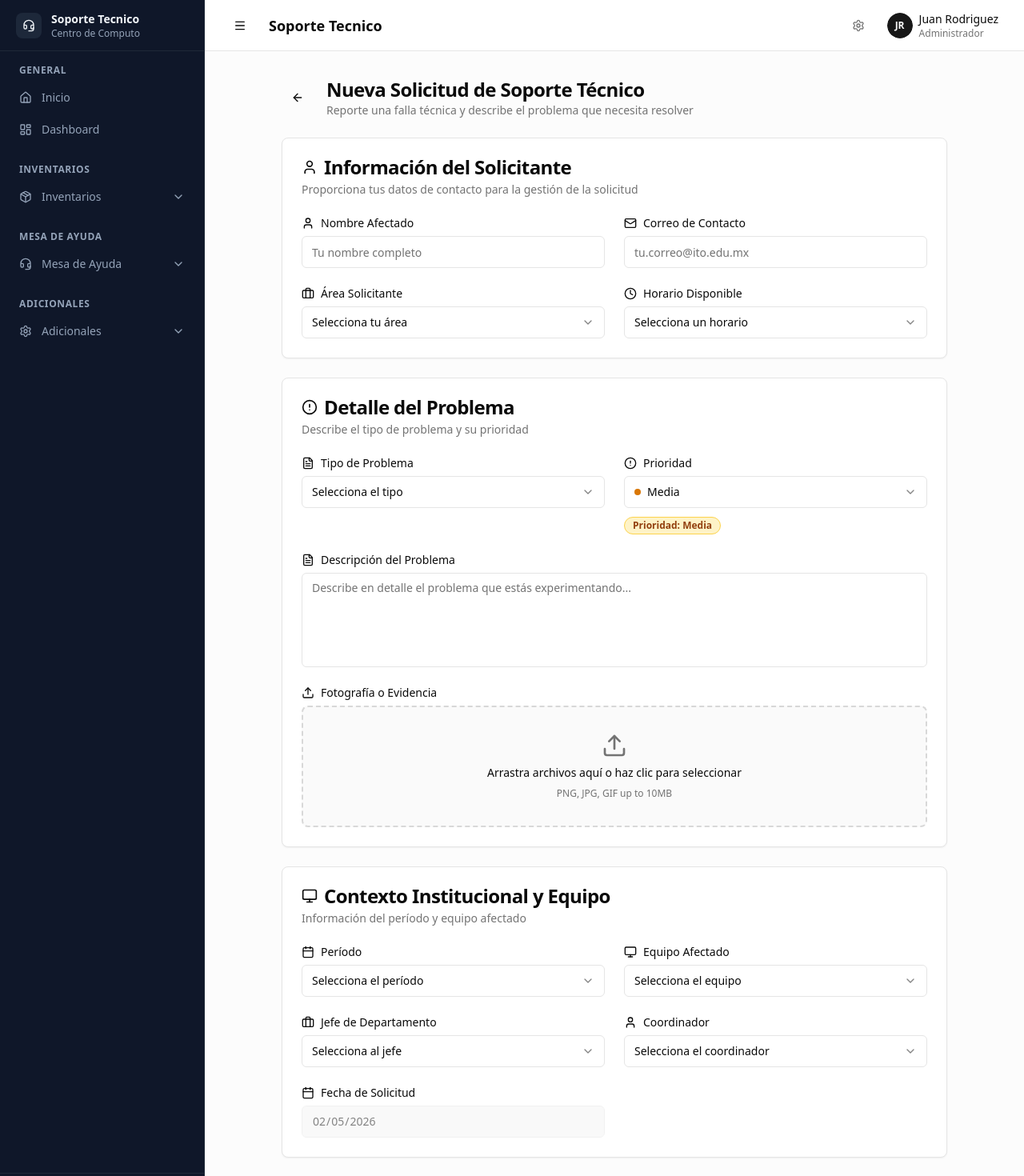
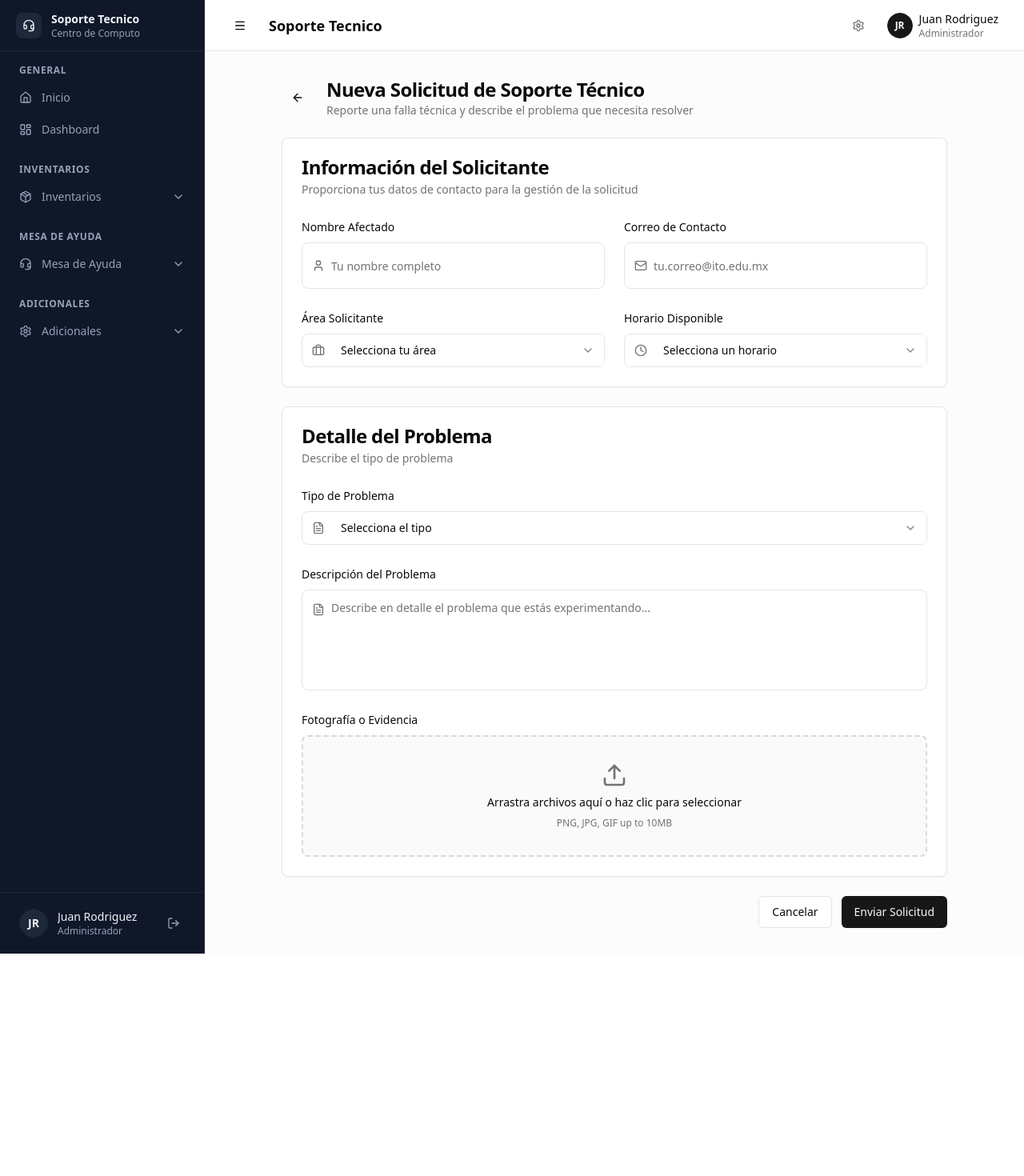
Before and after one commit to AlexDro360/v0-support-ticket-dashboard, a Next.js app: page /soporte/nueva-solicitud in a window 1280 px wide. Shown: the top 1470 px of the page at 80% size. After the commit the page ends 1192 px from the top, so only its background shows below. Built offline with nearby package versions, Linux system fonts and the light colour scheme.

Commit message:
refactor: simplify technical support form\n\nRemove section C, Priority field, section title icons, and integrate icons within inputs.

```diff
--- a/components/support-ticket-form.tsx
+++ b/components/support-ticket-form.tsx
@@ -5,7 +5,7 @@ import Link from "next/link"
 import React from "react"
 
 import { useState } from 'react'
-import { Loader2, User, Mail, Briefcase, Clock, AlertCircle, FileText, Calendar, Monitor, Upload, X } from 'lucide-react'
+import { Loader2, User, Mail, Briefcase, Clock, FileText, Upload, X } from 'lucide-react'
 import { Button } from '@/components/ui/button'
 import { Card, CardContent, CardDescription, CardHeader, CardTitle } from '@/components/ui/card'
 import { Input } from '@/components/ui/input'
@@ -13,7 +13,6 @@ import { Label } from '@/components/ui/label'
 import { Select, SelectContent, SelectItem, SelectTrigger, SelectValue } from '@/components/ui/select'
 import { Textarea } from '@/components/ui/textarea'
 import { Badge } from '@/components/ui/badge'
-
 const AREAS = [
   'Dirección',
   'Administración',
@@ -80,13 +79,7 @@ export function SupportTicketForm() {
     areaSolicitante: '',
     horarioDisponible: '',
     tipoProblema: '',
-    prioridad: 'Media',
     descripcion: '',
-    periodo: '',
-    equipo: '',
-    jefeDpto: '',
-    coordinador: '',
-    fecha: new Date().toISOString().split('T')[0]
   })
 
   const handleInputChange = (e: React.ChangeEvent<HTMLInputElement | HTMLTextAreaElement>) => {
@@ -136,28 +129,13 @@ export function SupportTicketForm() {
     alert('Solicitud enviada correctamente')
   }
 
-  const getPrioridadColor = (prioridad: string) => {
-    switch (prioridad) {
-      case 'Alta':
-        return 'bg-red-100 text-red-800 border border-red-300'
-      case 'Media':
-        return 'bg-amber-100 text-amber-800 border border-amber-300'
-      case 'Baja':
-        return 'bg-blue-100 text-blue-800 border border-blue-300'
-      default:
-        return 'bg-gray-100 text-gray-800'
-    }
-  }
 
   return (
     <form onSubmit={handleSubmit} className="space-y-6">
       {/* Sección A: Información del Solicitante */}
       <Card>
         <CardHeader>
-          <CardTitle className="flex items-center gap-2">
-            <User className="h-5 w-5" />
-            Información del Solicitante
-          </CardTitle>
+          <CardTitle>Información del Solicitante</CardTitle>
           <CardDescription>
             Proporciona tus datos de contacto para la gestión de la solicitud
           </CardDescription>
@@ -166,10 +144,9 @@ export function SupportTicketForm() {
           <div className="grid gap-6 md:grid-cols-2">
             {/* Nombre Afectado */}
             <div className="space-y-2">
-              <Label htmlFor="nombreAfectado" className="flex items-center gap-2">
-                <User className="h-4 w-4" />
-                Nombre Afectado
-              </Label>
+              <Label htmlFor="nombreAfectado">Nombre Afectado</Label>
+              <div className="flex items-center gap-2 rounded-lg border border-input bg-background px-3 py-2">
+                <User className="h-4 w-4 text-muted-foreground shrink-0" />
                 <Input
                   id="nombreAfectado"
                   name="nombreAfectado"
@@ -177,15 +154,16 @@ export function SupportTicketForm() {
                   value={formData.nombreAfectado}
                   onChange={handleInputChange}
                   required
+                  className="border-0 p-0 focus-visible:ring-0"
                 />
+              </div>
             </div>
 
             {/* Correo Contacto */}
             <div className="space-y-2">
-              <Label htmlFor="correoContacto" className="flex items-center gap-2">
-                <Mail className="h-4 w-4" />
-                Correo de Contacto
-              </Label>
+              <Label htmlFor="correoContacto">Correo de Contacto</Label>
+              <div className="flex items-center gap-2 rounded-lg border border-input bg-background px-3 py-2">
+                <Mail className="h-4 w-4 text-muted-foreground shrink-0" />
                 <Input
                   id="correoContacto"
                   name="correoContacto"
@@ -194,17 +172,18 @@ export function SupportTicketForm() {
                   value={formData.correoContacto}
                   onChange={handleInputChange}
                   required
+                  className="border-0 p-0 focus-visible:ring-0"
                 />
+              </div>
             </div>
 
             {/* Área Solicitante */}
             <div className="space-y-2">
-              <Label htmlFor="areaSolicitante" className="flex items-center gap-2">
-                <Briefcase className="h-4 w-4" />
-                Área Solicitante
-              </Label>
+              <Label htmlFor="areaSolicitante">Área Solicitante</Label>
+              <div className="flex items-center gap-2 rounded-lg border border-input bg-background">
+                <Briefcase className="h-4 w-4 text-muted-foreground shrink-0 ml-3" />
                 <Select value={formData.areaSolicitante} onValueChange={(value) => handleSelectChange('areaSolicitante', value)}>
-                <SelectTrigger id="areaSolicitante">
+                  <SelectTrigger id="areaSolicitante" className="border-0 focus:ring-0">
                     <SelectValue placeholder="Selecciona tu área" />
                   </SelectTrigger>
                   <SelectContent>
@@ -216,15 +195,15 @@ export function SupportTicketForm() {
                   </SelectContent>
                 </Select>
               </div>
+            </div>
 
             {/* Horario Disponible */}
             <div className="space-y-2">
-              <Label htmlFor="horarioDisponible" className="flex items-center gap-2">
-                <Clock className="h-4 w-4" />
-                Horario Disponible
-              </Label>
+              <Label htmlFor="horarioDisponible">Horario Disponible</Label>
+              <div className="flex items-center gap-2 rounded-lg border border-input bg-background">
+                <Clock className="h-4 w-4 text-muted-foreground shrink-0 ml-3" />
                 <Select value={formData.horarioDisponible} onValueChange={(value) => handleSelectChange('horarioDisponible', value)}>
-                <SelectTrigger id="horarioDisponible">
+                  <SelectTrigger id="horarioDisponible" className="border-0 focus:ring-0">
                     <SelectValue placeholder="Selecciona un horario" />
                   </SelectTrigger>
                   <SelectContent>
@@ -237,30 +216,26 @@ export function SupportTicketForm() {
                 </Select>
               </div>
             </div>
+          </div>
         </CardContent>
       </Card>
 
       {/* Sección B: Detalle del Problema */}
       <Card>
         <CardHeader>
-          <CardTitle className="flex items-center gap-2">
-            <AlertCircle className="h-5 w-5" />
-            Detalle del Problema
-          </CardTitle>
+          <CardTitle>Detalle del Problema</CardTitle>
           <CardDescription>
-            Describe el tipo de problema y su prioridad
+            Describe el tipo de problema
           </CardDescription>
         </CardHeader>
         <CardContent className="space-y-6">
-          <div className="grid gap-6 md:grid-cols-2">
           {/* Tipo de Problema */}
           <div className="space-y-2">
-              <Label htmlFor="tipoProblema" className="flex items-center gap-2">
-                <FileText className="h-4 w-4" />
-                Tipo de Problema
-              </Label>
+            <Label htmlFor="tipoProblema">Tipo de Problema</Label>
+            <div className="flex items-center gap-2 rounded-lg border border-input bg-background">
+              <FileText className="h-4 w-4 text-muted-foreground shrink-0 ml-3" />
               <Select value={formData.tipoProblema} onValueChange={(value) => handleSelectChange('tipoProblema', value)}>
-                <SelectTrigger id="tipoProblema">
+                <SelectTrigger id="tipoProblema" className="border-0 focus:ring-0">
                   <SelectValue placeholder="Selecciona el tipo" />
                 </SelectTrigger>
                 <SelectContent>
@@ -272,52 +247,13 @@ export function SupportTicketForm() {
                 </SelectContent>
               </Select>
             </div>
-
-            {/* Prioridad */}
-            <div className="space-y-2">
-              <Label htmlFor="prioridad" className="flex items-center gap-2">
-                <AlertCircle className="h-4 w-4" />
-                Prioridad
-              </Label>
-              <Select value={formData.prioridad} onValueChange={(value) => handleSelectChange('prioridad', value)}>
-                <SelectTrigger id="prioridad">
-                  <SelectValue />
-                </SelectTrigger>
-                <SelectContent>
-                  <SelectItem value="Alta">
-                    <div className="flex items-center gap-2">
-                      <div className="h-2 w-2 rounded-full bg-red-600" />
-                      Alta
-                    </div>
-                  </SelectItem>
-                  <SelectItem value="Media">
-                    <div className="flex items-center gap-2">
-                      <div className="h-2 w-2 rounded-full bg-amber-600" />
-                      Media
-                    </div>
-                  </SelectItem>
-                  <SelectItem value="Baja">
-                    <div className="flex items-center gap-2">
-                      <div className="h-2 w-2 rounded-full bg-blue-600" />
-                      Baja
-                    </div>
-                  </SelectItem>
-                </SelectContent>
-              </Select>
-              <div className="mt-2">
-                <Badge className={getPrioridadColor(formData.prioridad)}>
-                  Prioridad: {formData.prioridad}
-                </Badge>
-              </div>
-            </div>
           </div>
 
           {/* Descripción */}
           <div className="space-y-2">
-            <Label htmlFor="descripcion" className="flex items-center gap-2">
-              <FileText className="h-4 w-4" />
-              Descripción del Problema
-            </Label>
+            <Label htmlFor="descripcion">Descripción del Problema</Label>
+            <div className="flex gap-2 rounded-lg border border-input bg-background p-3">
+              <FileText className="h-4 w-4 text-muted-foreground shrink-0 mt-1" />
               <Textarea
                 id="descripcion"
                 name="descripcion"
@@ -326,16 +262,14 @@ export function SupportTicketForm() {
                 onChange={handleInputChange}
                 required
                 rows={5}
-              className="resize-none"
+                className="border-0 p-0 resize-none focus-visible:ring-0"
               />
+            </div>
           </div>
 
           {/* Upload Fotografía */}
           <div className="space-y-2">
-            <Label className="flex items-center gap-2">
-              <Upload className="h-4 w-4" />
-              Fotografía o Evidencia
-            </Label>
+            <Label>Fotografía o Evidencia</Label>
             <div
               onDragOver={handleDragOver}
               onDrop={handleDrop}
@@ -386,118 +320,6 @@ export function SupportTicketForm() {
         </CardContent>
       </Card>
 
-      {/* Sección C: Contexto Institucional y Equipo */}
-      <Card>
-        <CardHeader>
-          <CardTitle className="flex items-center gap-2">
-            <Monitor className="h-5 w-5" />
-            Contexto Institucional y Equipo
-          </CardTitle>
-          <CardDescription>
-            Información del período y equipo afectado
-          </CardDescription>
-        </CardHeader>
-        <CardContent>
-          <div className="grid gap-6 md:grid-cols-2">
-            {/* Período */}
-            <div className="space-y-2">
-              <Label htmlFor="periodo" className="flex items-center gap-2">
-                <Calendar className="h-4 w-4" />
-                Período
-              </Label>
-              <Select value={formData.periodo} onValueChange={(value) => handleSelectChange('periodo', value)}>
-                <SelectTrigger id="periodo">
-                  <SelectValue placeholder="Selecciona el período" />
-                </SelectTrigger>
-                <SelectContent>
-                  {PERIODOS.map(periodo => (
-                    <SelectItem key={periodo} value={periodo}>
-                      {periodo}
-                    </SelectItem>
-                  ))}
-                </SelectContent>
-              </Select>
-            </div>
-
-            {/* Equipo */}
-            <div className="space-y-2">
-              <Label htmlFor="equipo" className="flex items-center gap-2">
-                <Monitor className="h-4 w-4" />
-                Equipo Afectado
-              </Label>
-              <Select value={formData.equipo} onValueChange={(value) => handleSelectChange('equipo', value)}>
-                <SelectTrigger id="equipo">
-                  <SelectValue placeholder="Selecciona el equipo" />
-                </SelectTrigger>
-                <SelectContent>
-                  {EQUIPOS.map(equipo => (
-                    <SelectItem key={equipo.id} value={equipo.id}>
-                      {equipo.id} - {equipo.nombre}
-                    </SelectItem>
-                  ))}
-                </SelectContent>
-              </Select>
-            </div>
-
-            {/* Jefe de Departamento */}
-            <div className="space-y-2">
-              <Label htmlFor="jefeDpto" className="flex items-center gap-2">
-                <Briefcase className="h-4 w-4" />
-                Jefe de Departamento
-              </Label>
-              <Select value={formData.jefeDpto} onValueChange={(value) => handleSelectChange('jefeDpto', value)}>
-                <SelectTrigger id="jefeDpto">
-                  <SelectValue placeholder="Selecciona al jefe" />
-                </SelectTrigger>
-                <SelectContent>
-                  {JEFES_DPTO.map(jefe => (
-                    <SelectItem key={jefe} value={jefe}>
-                      {jefe}
-                    </SelectItem>
-                  ))}
-                </SelectContent>
-              </Select>
-            </div>
-
-            {/* Coordinador */}
-            <div className="space-y-2">
-              <Label htmlFor="coordinador" className="flex items-center gap-2">
-                <User className="h-4 w-4" />
-                Coordinador
-              </Label>
-              <Select value={formData.coordinador} onValueChange={(value) => handleSelectChange('coordinador', value)}>
-                <SelectTrigger id="coordinador">
-                  <SelectValue placeholder="Selecciona el coordinador" />
-                </SelectTrigger>
-                <SelectContent>
-                  {COORDINADORES.map(coord => (
-                    <SelectItem key={coord} value={coord}>
-                      {coord}
-                    </SelectItem>
-                  ))}
-                </SelectContent>
-              </Select>
-            </div>
-
-            {/* Fecha */}
-            <div className="space-y-2">
-              <Label htmlFor="fecha" className="flex items-center gap-2">
-                <Calendar className="h-4 w-4" />
-                Fecha de Solicitud
-              </Label>
-              <Input
-                id="fecha"
-                type="date"
-                name="fecha"
-                value={formData.fecha}
-                onChange={handleInputChange}
-                disabled
-                className="bg-muted"
-              />
-            </div>
-          </div>
-        </CardContent>
-      </Card>
 
       {/* Botones de Acción */}
       <div className="flex gap-3 md:justify-end">
```
Lines whose indentation alone changed are shown as unchanged.
